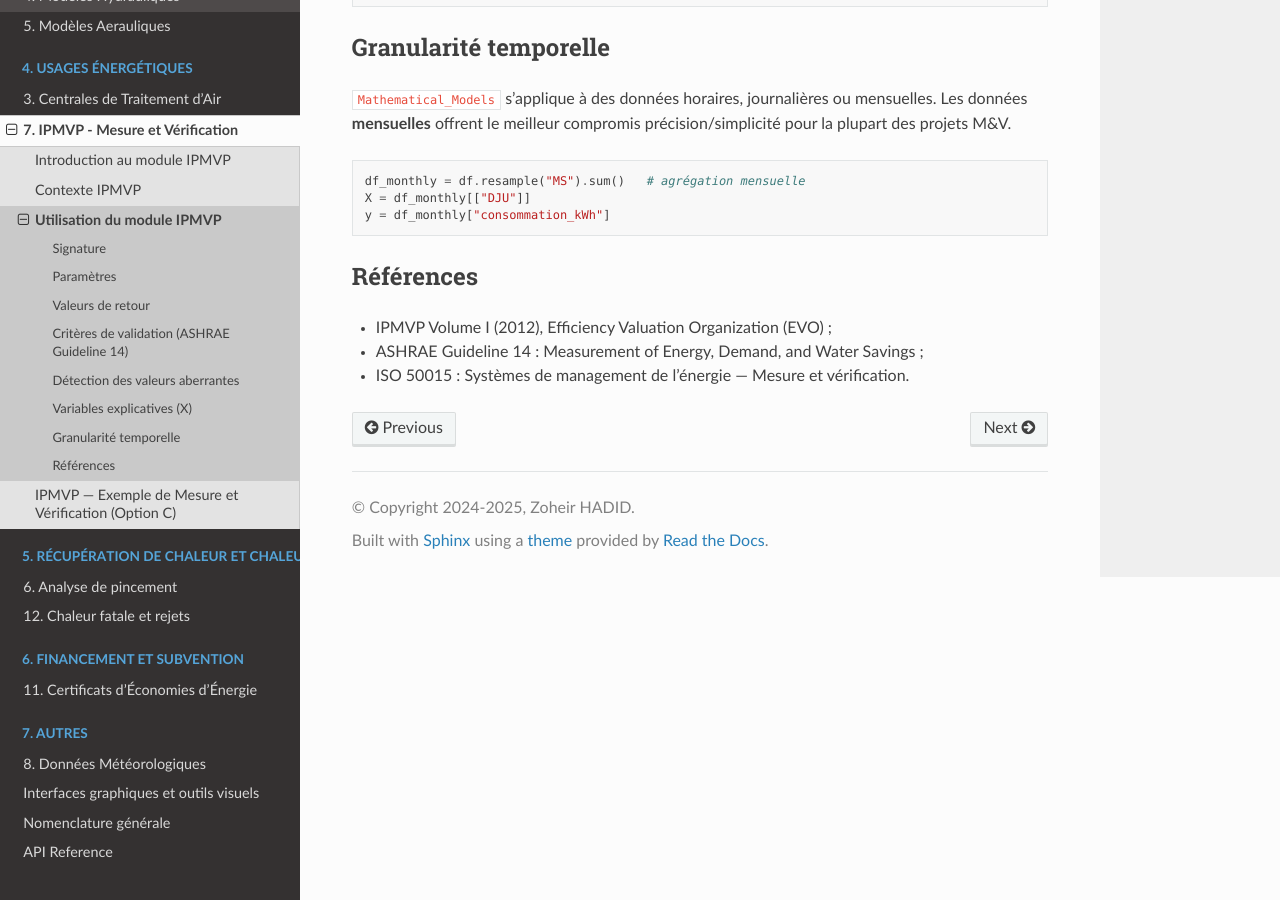
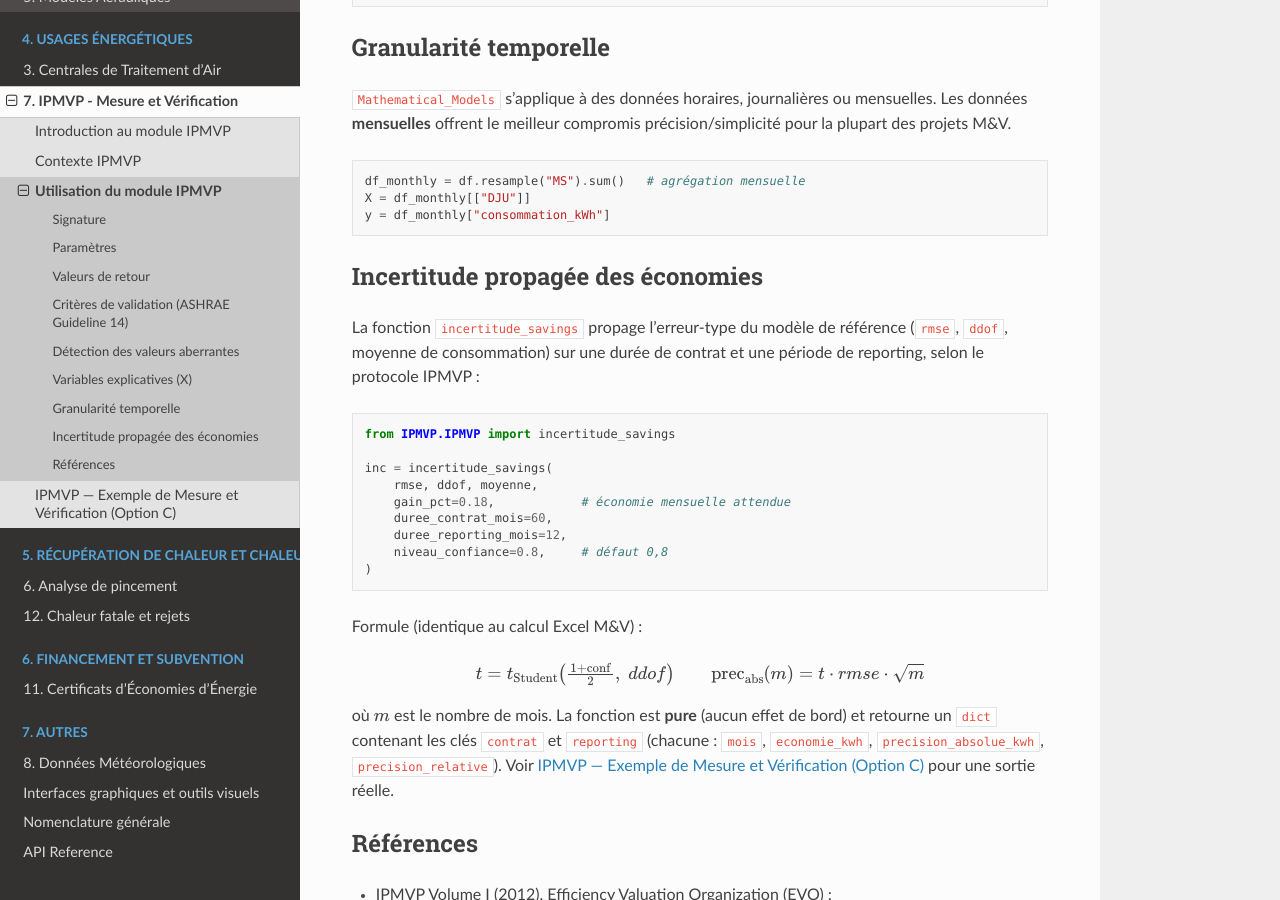
Before and after one commit to ZoheirHADID/EnergySystemModels-fr, a Sphinx documentation site: the page built from docs/source/007-ipmvp/modeles_mathematiques.rst, in a window 1280 px wide and 900 px high, scrolled down 2356 px. Built offline with Sphinx 7.4.7 and the Read the Docs theme 3.1.0, drawn with Linux system fonts in a browser that asks for light colours.

Commit message:
2026-07-08-VF-giberville

```diff
--- a/docs/source/007-ipmvp/modeles_mathematiques.rst
+++ b/docs/source/007-ipmvp/modeles_mathematiques.rst
@@ -126,6 +126,38 @@ précision/simplicité pour la plupart des projets M&V.
    X = df_monthly[["DJU"]]
    y = df_monthly["consommation_kWh"]
 
+Incertitude propagée des économies
+----------------------------------
+
+La fonction ``incertitude_savings`` propage l'erreur-type du modèle de
+référence (``rmse``, ``ddof``, moyenne de consommation) sur une durée de
+contrat et une période de reporting, selon le protocole IPMVP :
+
+.. code-block:: python
+
+   from IPMVP.IPMVP import incertitude_savings
+
+   inc = incertitude_savings(
+       rmse, ddof, moyenne,
+       gain_pct=0.18,            # économie mensuelle attendue
+       duree_contrat_mois=60,
+       duree_reporting_mois=12,
+       niveau_confiance=0.8,     # défaut 0,8
+   )
+
+Formule (identique au calcul Excel M&V) :
+
+.. math::
+
+   t = t_{\text{Student}}\!\left(\tfrac{1+\text{conf}}{2},\; ddof\right)
+   \qquad
+   \text{prec}_{\text{abs}}(m) = t \cdot rmse \cdot \sqrt{m}
+
+où :math:`m` est le nombre de mois. La fonction est **pure** (aucun effet de
+bord) et retourne un ``dict`` contenant les clés ``contrat`` et ``reporting``
+(chacune : ``mois``, ``economie_kwh``, ``precision_absolue_kwh``,
+``precision_relative``). Voir :doc:`exemples` pour une sortie réelle.
+
 Références
 ----------
 
```
